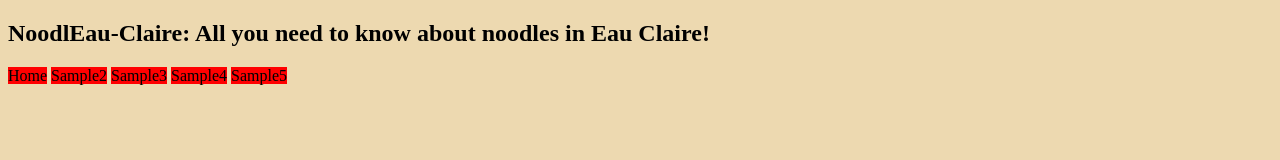
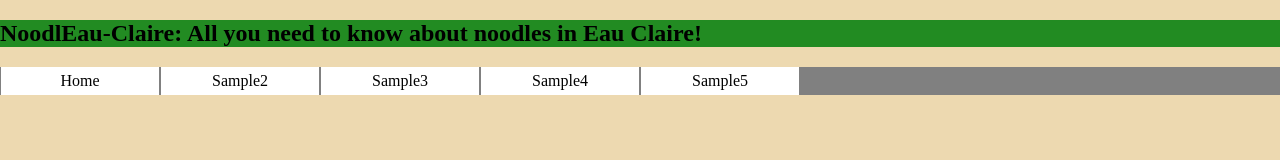
Before and after one commit to kamrowcj0380/CS-268---Noodles-Website, a plain HTML site: page index.html in a window 1280 px wide. Drawn offline with Linux system fonts and the light colour scheme.

Commit message:
Update style.css

```diff
--- a/css/style.css
+++ b/css/style.css
@@ -1,18 +1,35 @@
-.header{
-
+#header, #navbar {
+  background-color: #228B22;
+  margin:0;
 }
 
-.navbar{
-  display:flex;
-  flex-wrap:wrap;
-  justify-content: space-between;
+#welcome {
+  margin: 0;
 }
 
+#navbar{
+  display:grid;
+  grid-template-columns: 1fr 1fr 1fr 1fr 1fr 3fr;
+  background-color:gray;
+}
 .navbar_link {
   text-decoration:none;
-  background-color:red;
+  background-color:white;
+  padding:5px;
+  margin: 0px 1px;
+  text-align:center;
+}
+body{
+  background-color: #EDD9B0;
+  margin:0;
 }
 
-body{
-  background-color: #EDD9B0;
+img{
+  width: 50%;
+  margin: 10px;
 }
+
+p{
+  color: gray;
+  margin: 10px;
+}
```
